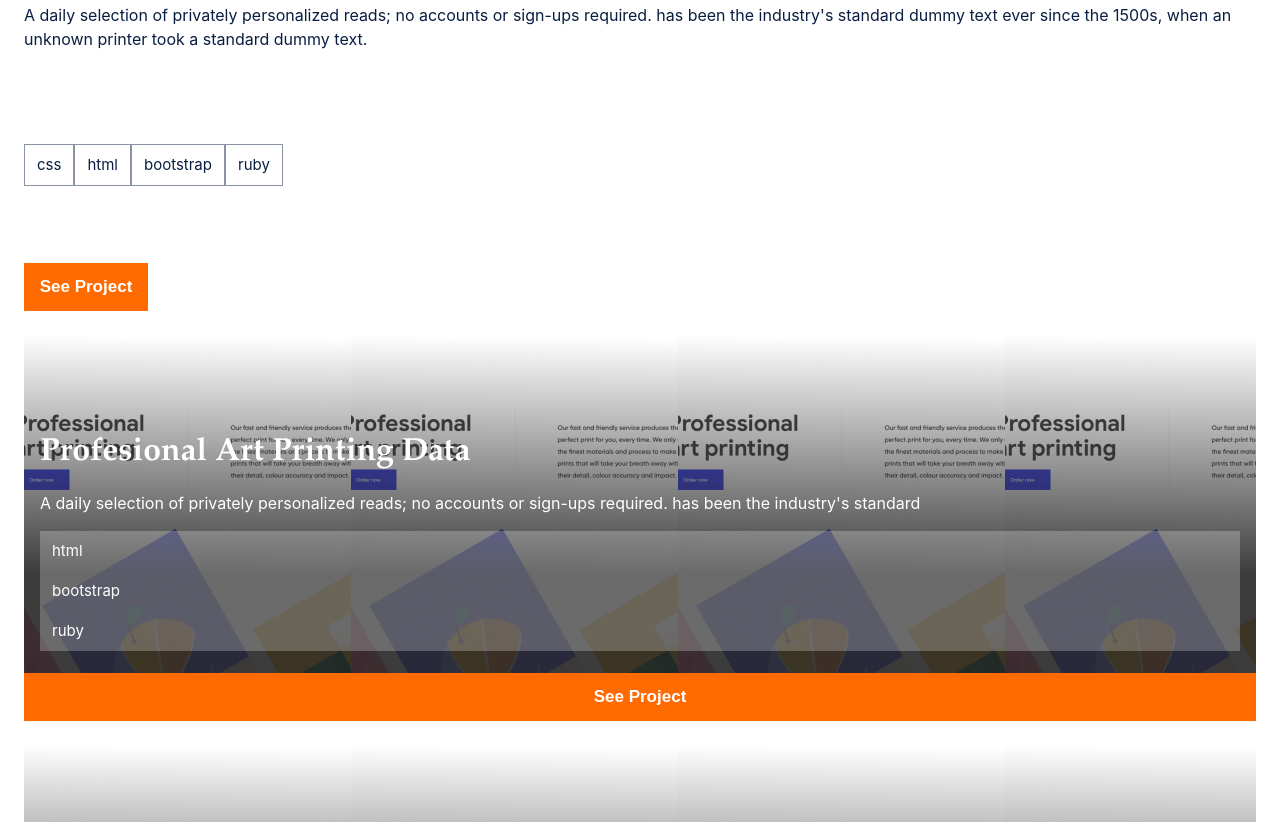
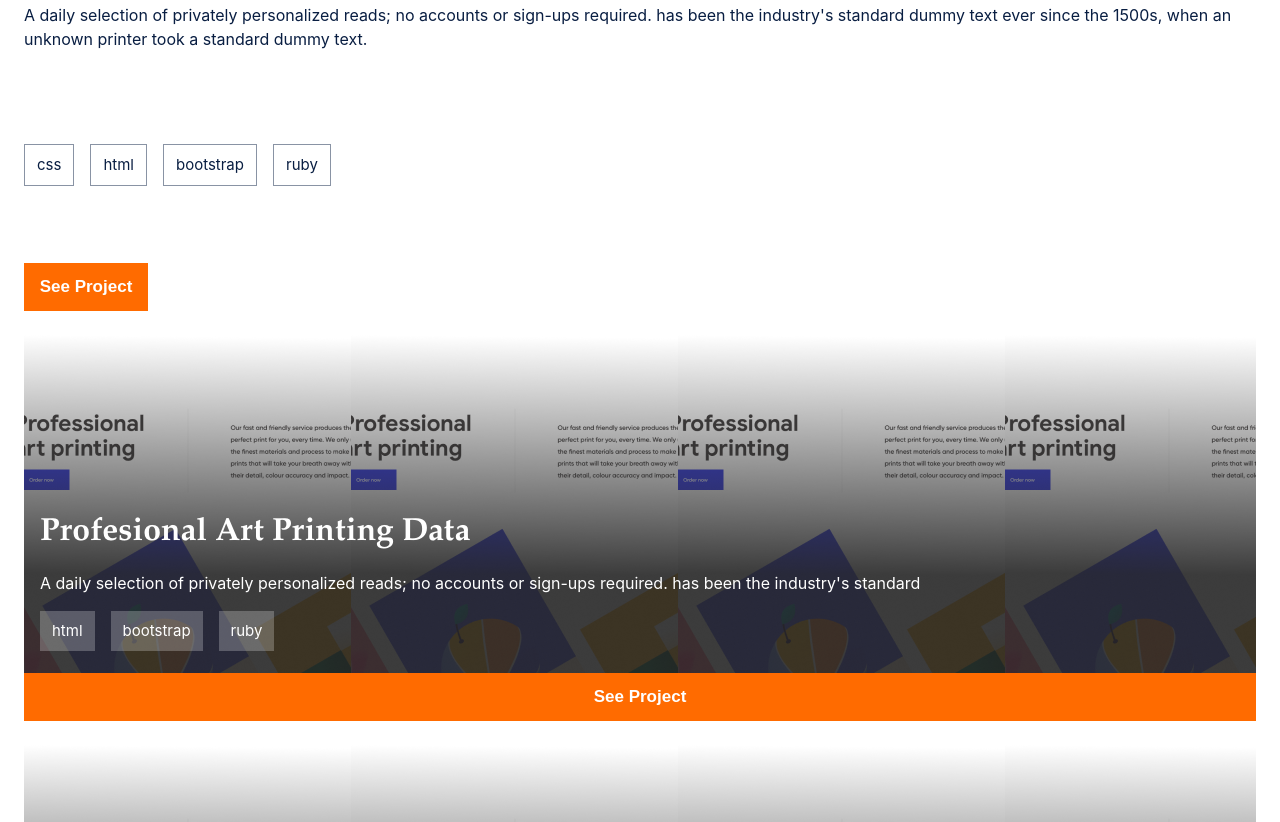
Before and after one commit to Retky/Mv-Portfolio, a plain HTML site: page index.html in a window 1280 px wide. Shown: the part 1556-2378 px from the top of the page. Drawn offline with Linux system fonts and the light colour scheme.

Commit message:
Changed css file

```diff
--- a/css/style.css
+++ b/css/style.css
@@ -1,12 +1,14 @@
 body {
   margin: 0;
-  font-family: 'Inter', Palatino, 'Palatino Linotype', 'Palatino LTSTD', Georgia, serif;
+  font-family: "Inter", Palatino, "Palatino Linotype", "Palatino LTSTD", Georgia,
+    serif;
   line-height: 24px;
 }
 
 body h2,
 body h3 {
-  font-family: 'Crete Round', Palatino, 'Palatino Linotype', 'Palatino LTSTD', Georgia, serif;
+  font-family: "Crete Round", Palatino, "Palatino Linotype", "Palatino LTSTD",
+    Georgia, serif;
   margin: 0;
 }
 
@@ -35,7 +37,7 @@ header {
 #logo {
   margin-bottom: 5px;
   color: #fff;
-  font-family: 'Roboto', "Helvetica Neue", Helvetica, sans-serif;
+  font-family: "Roboto", "Helvetica Neue", Helvetica, sans-serif;
   font-size: 18px;
   text-decoration: none;
   line-height: 24px;
@@ -55,7 +57,8 @@ header {
 #intro {
   margin: 0;
   color: #ff6b00;
-  font-family: "Crete Round", Palatino, 'Palatino Linotype', 'Palatino LTSTD', Georgia, serif;
+  font-family: "Crete Round", Palatino, "Palatino Linotype", "Palatino LTSTD",
+    Georgia, serif;
   font-size: 56px;
   line-height: 64px;
 }
@@ -136,6 +139,7 @@ header {
   width: 2rem; */
   font-size: 15px;
   line-height: 20px;
+  margin-right: 16px;
 }
 
 #seeFeat {
@@ -165,6 +169,8 @@ header {
   background: rgba(255, 255, 255, 0.24);
   font-size: 15px;
   line-height: 20px;
+  float: left;
+  margin-right: 16px;
 }
 
 .seeWork {
@@ -197,7 +203,8 @@ header {
   align-self: center;
   margin: 0;
   color: #ff6b00;
-  font-family: "Crete Round", Palatino, 'Palatino Linotype', 'Palatino LTSTD', Georgia, serif;
+  font-family: "Crete Round", Palatino, "Palatino Linotype", "Palatino LTSTD",
+    Georgia, serif;
   font-size: 72px;
   line-height: 88px;
 }
```
